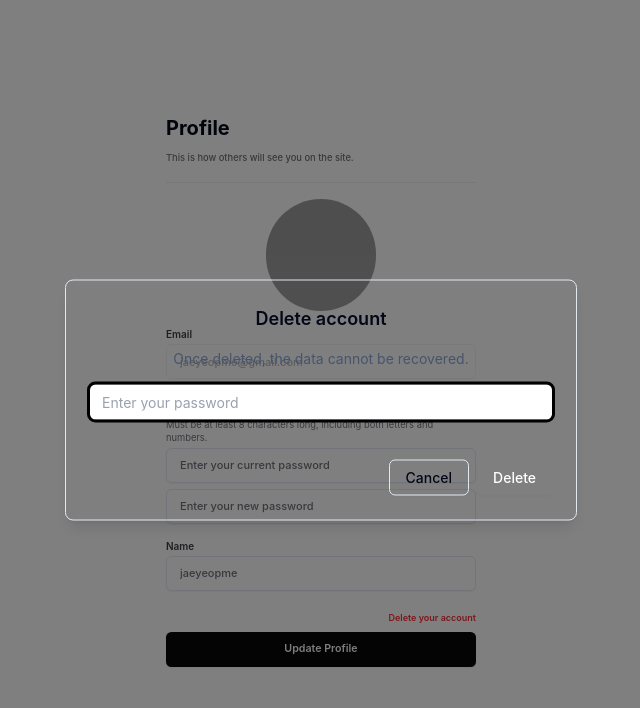
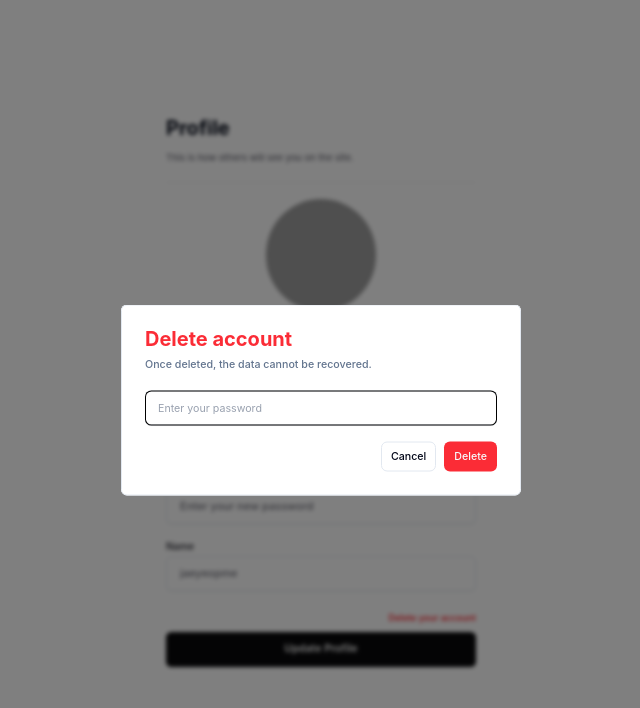
Before and after one commit to GROWLOG-youtube-mockup/web-ide-fe, a React (Vite) app: page /profile/edit in a window 1280 px wide. Both pictures are taken after a click on the element "Delete your account". Shown: the top 708 px of the page, without its empty margins (319-959 px from the left). Built offline with nearby package versions, Linux system fonts and the light colour scheme; grey boxes are pictures that could not be loaded; what @liveblocks/client, @liveblocks/react would draw is missing.

Commit message:
feat: 계정 삭제 기능 개선 및 로딩 상태 추가

```diff
--- a/src/components/common/AlertDialog.tsx
+++ b/src/components/common/AlertDialog.tsx
@@ -1,15 +1,7 @@
-//추후에 수정필요
+import * as DialogPrimitive from "@radix-ui/react-dialog"
+import { XIcon } from "lucide-react"
 import type * as React from "react"
-import { Button, type buttonVariants } from "@/components/ui/button"
-import {
-  Dialog,
-  DialogContent,
-  DialogDescription,
-  DialogFooter,
-  DialogHeader,
-  DialogTitle,
-  DialogTrigger,
-} from "@/components/ui/dialog"
+import { Dialog, DialogPortal, DialogTrigger } from "@/components/ui/dialog"
 
 type AlertDialogVariant = "default" | "destructive" | "warning" | "success"
 
@@ -18,44 +10,78 @@ interface AlertDialogProps {
   title: string
   description?: string
   children?: React.ReactNode
-  onConfirm?: () => void
+  onConfirm?: () => void | Promise<void>
   onCancel?: () => void
   confirmText?: string
   cancelText?: string
   variant?: AlertDialogVariant
   showCloseButton?: boolean
-  iconSrc?: string // 피그마 아이콘 URL
+  isOpen?: boolean
+  onOpenChange?: (open: boolean) => void
+  confirmDisabled?: boolean
+  isLoading?: boolean
 }
 
-// 피그마 토큰 기반 스타일 매핑
+// Figma 디자인을 반영한 스타일 매핑
 const VARIANT_STYLES: Record<
   AlertDialogVariant,
   {
-    title: string
-    button: typeof buttonVariants.arguments.variant
-    iconBg: string
+    titleColor: string
+    confirmButtonClass: string
+    cancelButtonClass: string
   }
 > = {
   default: {
-    button: "default",
-    iconBg: "bg-slate-100",
-    title: "",
+    titleColor: "text-zinc-900",
+    confirmButtonClass: "bg-zinc-950 text-neutral-50 hover:bg-zinc-800",
+    cancelButtonClass: "bg-white border border-slate-200 text-slate-950 hover:bg-slate-50",
   },
   destructive: {
-    button: "destructive",
-    iconBg: "bg-red-100",
-    title: "text-red-600",
+    titleColor: "text-red-500",
+    confirmButtonClass: "bg-red-500 text-slate-50 hover:bg-red-600",
+    cancelButtonClass: "bg-white border border-slate-200 text-slate-950 hover:bg-slate-50",
   },
   success: {
-    button: "default", // 성공 스타일에 맞는 variant로 변경 가능
-    iconBg: "bg-green-100",
-    title: "text-green-600",
+    titleColor: "text-green-600",
+    confirmButtonClass: "bg-green-600 text-white hover:bg-green-700",
+    cancelButtonClass: "bg-white border border-slate-200 text-slate-950 hover:bg-slate-50",
   },
   warning: {
-    button: "default", // 경고 스타일에 맞는 variant로 변경 가능
-    iconBg: "bg-amber-100",
-    title: "text-amber-500",
+    titleColor: "text-amber-500",
+    confirmButtonClass: "bg-amber-500 text-white hover:bg-amber-600",
+    cancelButtonClass: "bg-white border border-slate-200 text-slate-950 hover:bg-slate-50",
   },
+}
+
+// Figma 디자인에 맞는 커스텀 DialogContent
+function CustomDialogContent({
+  children,
+  showCloseButton = true,
+  className,
+  ...props
+}: React.ComponentProps<typeof DialogPrimitive.Content> & {
+  showCloseButton?: boolean
+}) {
+  return (
+    <DialogPortal>
+      {/* Figma 디자인: backdrop-blur-[2px] backdrop-filter bg-[rgba(0,0,0,0.5)] */}
+      <DialogPrimitive.Overlay className="data-[state=closed]:fade-out-0 data-[state=open]:fade-in-0 fixed inset-0 z-50 bg-[rgba(0,0,0,0.5)] backdrop-blur-[2px] backdrop-filter data-[state=closed]:animate-out data-[state=open]:animate-in" />
+      <DialogPrimitive.Content
+        className={`data-[state=closed]:fade-out-0 data-[state=open]:fade-in-0 data-[state=closed]:zoom-out-95 data-[state=open]:zoom-in-95 fixed top-[50%] left-[50%] z-50 grid w-[400px] translate-x-[-50%] translate-y-[-50%] gap-4 rounded-md bg-white p-[24px] duration-200 data-[state=closed]:animate-out data-[state=open]:animate-in ${className || ""}`}
+        {...props}
+      >
+        {/* Figma 디자인의 border와 shadow를 별도 div로 구현 */}
+        <div className="pointer-events-none absolute inset-0 rounded-md border border-slate-200 border-solid" />
+        {children}
+        {showCloseButton && (
+          <DialogPrimitive.Close className="absolute top-4 right-4 rounded-xs opacity-20 ring-offset-white transition-opacity hover:opacity-100 focus:outline-none focus:ring-1 focus:ring-slate-950 focus:ring-offset-2 disabled:pointer-events-none data-[state=open]:bg-slate-100 data-[state=open]:text-slate-500">
+            <XIcon className="h-4 w-4" />
+            <span className="sr-only">Close</span>--
+          </DialogPrimitive.Close>
+        )}
+      </DialogPrimitive.Content>
+    </DialogPortal>
+  )
 }
 
 export function AlertDialog({
@@ -69,45 +95,68 @@ export function AlertDialog({
   cancelText = "취소",
   variant = "default",
   showCloseButton = true,
-  iconSrc,
+  isOpen,
+  onOpenChange,
+  confirmDisabled = false,
+  isLoading = false,
 }: AlertDialogProps) {
   const styles = VARIANT_STYLES[variant]
 
+  const handleConfirm = async () => {
+    if (onConfirm && !isLoading) {
+      await onConfirm()
+    }
+  }
+
   return (
-    <Dialog>
+    <Dialog onOpenChange={onOpenChange} open={isOpen}>
       <DialogTrigger asChild>{trigger}</DialogTrigger>
-      <DialogContent showCloseButton={showCloseButton}>
-        <DialogHeader>
-          {iconSrc && (
-            <div
-              className={`mx-auto mb-4 flex h-12 w-12 items-center justify-center rounded-full ${styles.iconBg}`}
-            >
-              <img alt="" className="h-6 w-6" src={iconSrc} />
+      <CustomDialogContent showCloseButton={showCloseButton}>
+        {/* Figma 디자인: gap-1.5 -> gap-1.5, leading 값들 정확히 매칭 */}
+        <div className="relative box-border flex w-full shrink-0 flex-col content-stretch items-start justify-start gap-1.5 text-nowrap p-0 text-left not-italic leading-[0]">
+          <div className={`relative shrink-0 font-bold text-[20px] ${styles.titleColor}`}>
+            <p className="block whitespace-pre text-nowrap leading-[20px]">{title}</p>
+          </div>
+          {description && (
+            <div className="relative shrink-0 font-medium text-[10.67px] text-slate-500">
+              <p className="block whitespace-pre text-nowrap leading-[20px]">{description}</p>
             </div>
           )}
-          <DialogTitle className={`text-center font-semibold text-lg ${styles.title}`}>
-            {title}
-          </DialogTitle>
-          {description && (
-            <DialogDescription className="mt-2 text-center text-slate-600">
-              {description}
-            </DialogDescription>
-          )}
-        </DialogHeader>
+        </div>
+
         {children}
-        <DialogFooter className="mt-6 flex justify-center gap-2">
+
+        {/* Figma 디자인: button section */}
+        <div className="relative box-border flex w-full shrink-0 flex-row content-stretch items-center justify-end gap-2 p-0">
           {onCancel && (
-            <Button onClick={onCancel} variant="outline">
-              {cancelText}
-            </Button>
+            <div className="relative box-border flex shrink-0 flex-row content-stretch items-center justify-center gap-2.5 rounded-md bg-[#ffffff] px-2.5 py-[3px]">
+              <div className="pointer-events-none absolute inset-0 rounded-md border border-slate-200 border-solid" />
+              <button
+                className="relative shrink-0 cursor-pointer text-nowrap border-none bg-transparent text-left font-medium text-[10.67px] text-slate-950 not-italic leading-[0]"
+                disabled={isLoading}
+                onClick={onCancel}
+                type="button"
+              >
+                <p className="block whitespace-pre leading-[24px]">{cancelText}</p>
+              </button>
+            </div>
           )}
           {onConfirm && (
-            <Button onClick={onConfirm} variant={styles.button}>
-              {confirmText}
-            </Button>
+            <div className="relative box-border flex shrink-0 flex-row content-stretch items-center justify-center gap-2.5 rounded-md bg-red-500 px-2.5 py-[3px]">
+              <button
+                className="relative shrink-0 cursor-pointer text-nowrap border-none bg-transparent text-left font-medium text-[10.67px] text-slate-50 not-italic leading-[0]"
+                disabled={confirmDisabled || isLoading}
+                onClick={handleConfirm}
+                type="button"
+              >
+                <p className="block whitespace-pre leading-[24px]">
+                  {isLoading ? "처리중..." : confirmText}
+                </p>
+              </button>
+            </div>
           )}
-        </DialogFooter>
-      </DialogContent>
+        </div>
+      </CustomDialogContent>
     </Dialog>
   )
 }
--- a/src/pages/ProfileEditPage.tsx
+++ b/src/pages/ProfileEditPage.tsx
@@ -12,6 +12,8 @@ import { profileEditFormSchema } from "@/lib/auth-schemas"
 
 export default function ProfileEditPage() {
   const [deletePassword, setDeletePassword] = useState("")
+  const [isDeleteDialogOpen, setIsDeleteDialogOpen] = useState(false)
+  const [isDeleting, setIsDeleting] = useState(false)
   const { addToast } = useToast()
 
   // 초기값 정의 (form 기본값과 정확히 일치해야 함)
@@ -25,16 +27,30 @@ export default function ProfileEditPage() {
   const form = useAuthForm(profileEditFormSchema, initialValues)
   const { updateProfile, isSaving } = useProfileUpdate({ form, initialValues })
 
-  const onDeleteAccount = (deletePassword: string) => {
+  const onDeleteAccount = async () => {
     if (!deletePassword.trim()) {
       addToast({ type: "error", title: "비밀번호를 입력해주세요." })
       return
     }
 
-    console.log("Account deletion confirmed with password:", deletePassword)
-    // TODO: 계정 삭제 로직 구현
-    addToast({ type: "success", title: "계정이 성공적으로 삭제되었습니다." })
-    setDeletePassword("") // 입력 필드 초기화
+    setIsDeleting(true)
+    try {
+      console.log("Account deletion confirmed with password:", deletePassword)
+      // TODO: 계정 삭제 로직 구현
+      addToast({ type: "success", title: "계정이 성공적으로 삭제되었습니다." })
+      setDeletePassword("") // 입력 필드 초기화
+      setIsDeleteDialogOpen(false)
+    } catch (error) {
+      console.error("계정 삭제 오류:", error)
+      addToast({ type: "error", title: "계정 삭제 중 오류가 발생했습니다." })
+    } finally {
+      setIsDeleting(false)
+    }
+  }
+
+  const handleCancelDelete = () => {
+    setDeletePassword("") // 취소 시 입력 초기화
+    setIsDeleteDialogOpen(false)
   }
 
   return (
@@ -64,16 +80,16 @@ export default function ProfileEditPage() {
       <div className="flex w-full justify-end overflow-hidden">
         <AlertDialog
           cancelText="Cancel"
+          confirmDisabled={!deletePassword.trim()}
           confirmText="Delete"
           description="Once deleted, the data cannot be recovered."
-          onCancel={() => {
-            setDeletePassword("") // 취소 시 입력 초기화
-          }}
-          onConfirm={() => {
-            onDeleteAccount(deletePassword)
-          }}
+          isLoading={isDeleting}
+          isOpen={isDeleteDialogOpen}
+          onCancel={handleCancelDelete}
+          onConfirm={onDeleteAccount}
+          onOpenChange={setIsDeleteDialogOpen}
           showCloseButton={false}
-          title="Delete account"
+          title="Delete account" // 내부 필드에 커스텀 스타일 적용
           trigger={
             <span className="mb-1 cursor-pointer font-semibold text-[9px] text-red-500 leading-5">
               Delete your account
@@ -81,9 +97,9 @@ export default function ProfileEditPage() {
           }
           variant="destructive"
         >
-          <div className="h-[35px] w-full rounded-[5.333px] bg-[#ffffff]">
+          <div className="h-[35px] w-full rounded-[5.333px] border border-zinc-200 bg-[#ffffff]">
             <Input
-              className="h-full w-full rounded-[5.333px] border-none bg-transparent px-3 text-black text-sm placeholder:text-gray-400 focus:outline-none"
+              className="!text-[10.67px] h-full w-full rounded-[5.333px] border-none bg-transparent px-3 text-black placeholder:text-gray-400 focus:outline-none focus-visible:ring-1"
               onChange={e => setDeletePassword(e.target.value)}
               placeholder="Enter your password"
               type="password"
```
